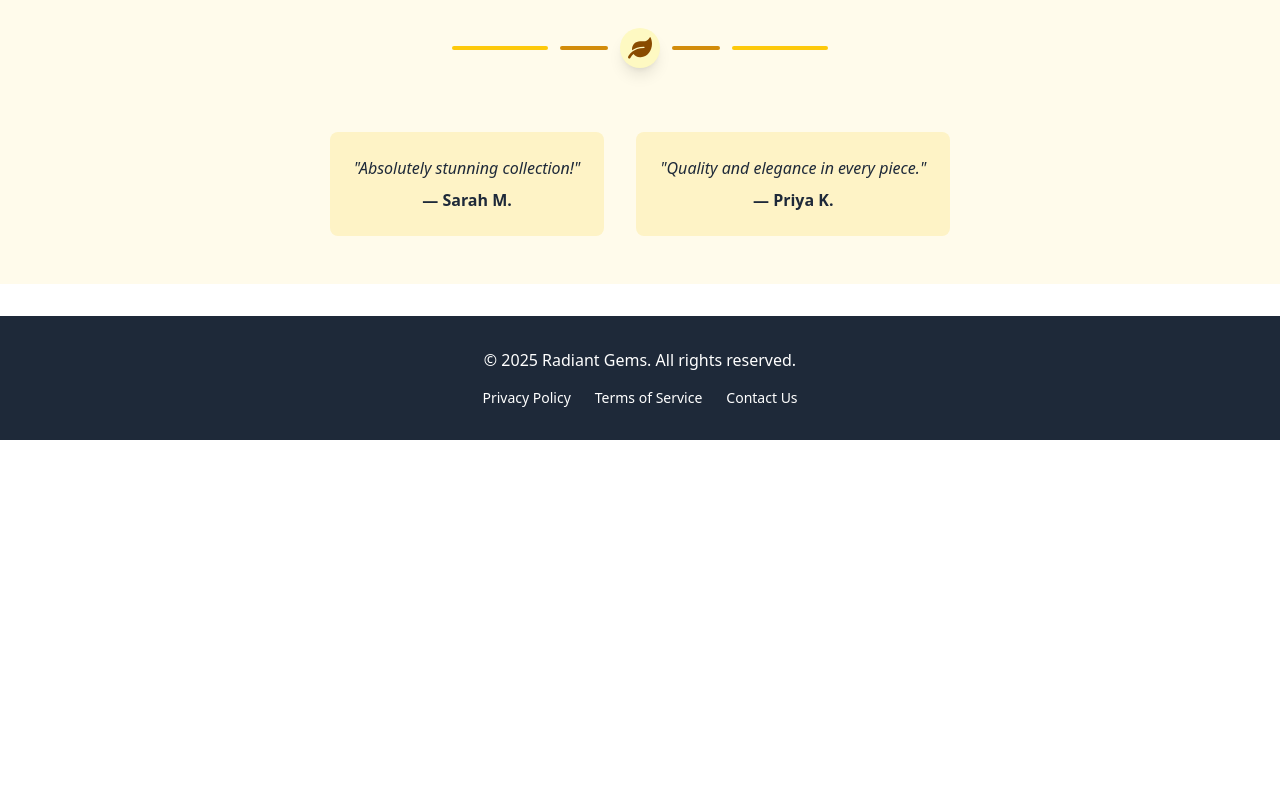
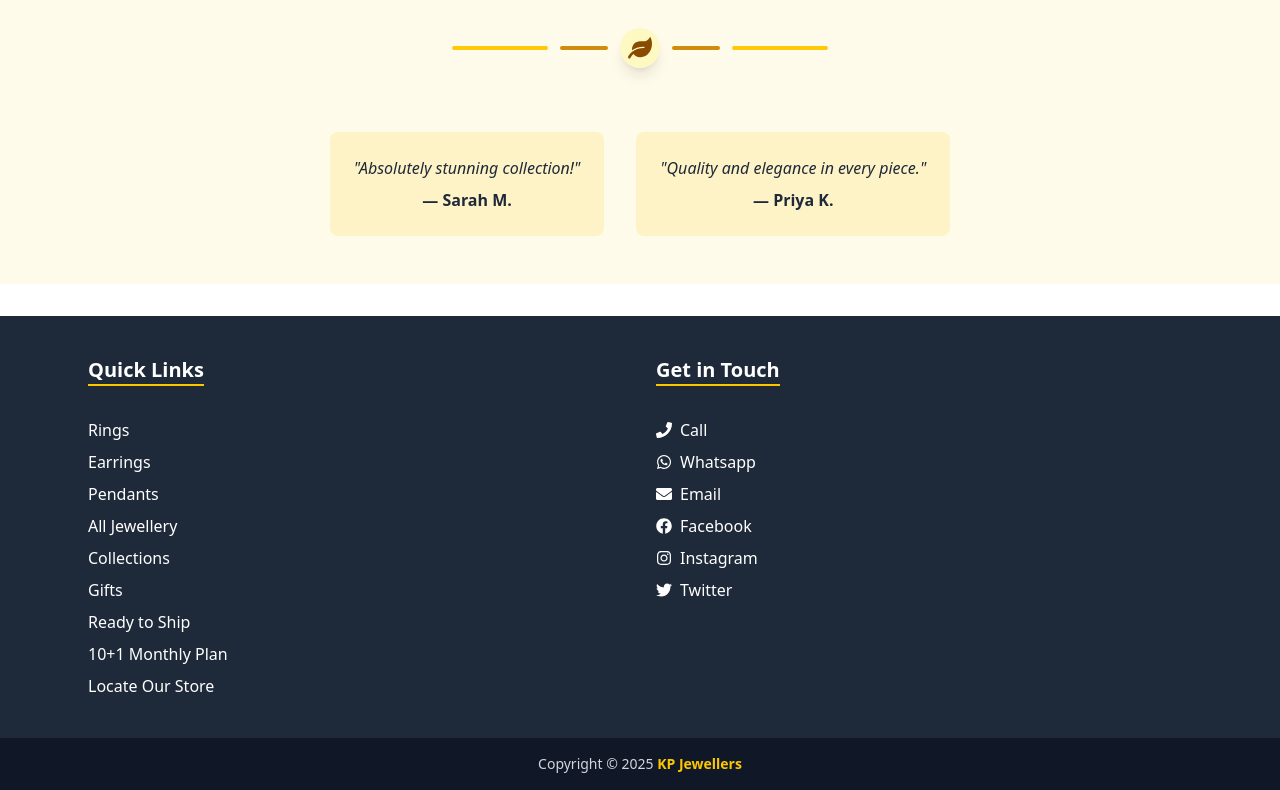
Before and after one commit to bhavesh65321/KP_jewellers, a React (Vite) app in the folder client/: page / in a window 1280 px wide. Shown: the part 2979-3769 px from the top of the page. Before the commit the page ends 3419 px from the top, so only its background shows below. Built offline with nearby package versions, Linux system fonts and the light colour scheme.

Commit message:
added footer component

```diff
--- a/client/src/components/Footer.jsx
+++ b/client/src/components/Footer.jsx
@@ -1,21 +1,67 @@
-import React from "react";
+import {
+  FaPhone,
+  FaWhatsapp,
+  FaEnvelope,
+  FaFacebook,
+  FaInstagram,
+  FaTwitter,
+} from "react-icons/fa";
+import { navItems } from "../constants/data";
 
 const Footer = () => {
   return (
-    <footer className="bg-gray-800 text-white py-8 text-center">
-      <p>
-        &copy; {new Date().getFullYear()} Radiant Gems. All rights reserved.
-      </p>
-      <div className="mt-4 flex justify-center gap-6 text-sm">
-        <a href="#" className="hover:underline">
-          Privacy Policy
-        </a>
-        <a href="#" className="hover:underline">
-          Terms of Service
-        </a>
-        <a href="#" className="hover:underline">
-          Contact Us
-        </a>
+    <footer className="bg-gray-800 text-white">
+      <div className="max-w-6xl mx-auto px-6 py-10 grid grid-cols-1 md:grid-cols-2 gap-8 text-center md:text-left">
+        {/* Quick Links */}
+        <div>
+          <h3 className="text-xl font-semibold mb-4 border-b-2 border-yellow-400 inline-block">
+            Quick Links
+          </h3>
+          <ul className="mt-4 space-y-2">
+            {navItems.map((item, idx) => (
+              <li key={idx}>
+                <a href="#" className="hover:text-yellow-400 transition">
+                  {item.label}
+                </a>
+              </li>
+            ))}
+          </ul>
+        </div>
+
+        {/* Get in Touch */}
+        <div>
+          <h3 className="text-xl font-semibold mb-4 border-b-2 border-yellow-400 inline-block">
+            Get in Touch
+          </h3>
+          <ul className="mt-4 space-y-2">
+            <li className="flex items-center justify-center md:justify-start gap-2">
+              <FaPhone /> <span>Call</span>
+            </li>
+            <li className="flex items-center justify-center md:justify-start gap-2">
+              <FaWhatsapp /> <span>Whatsapp</span>
+            </li>
+            <li className="flex items-center justify-center md:justify-start gap-2">
+              <FaEnvelope /> <span>Email</span>
+            </li>
+            <li className="flex items-center justify-center md:justify-start gap-2">
+              <FaFacebook /> <span>Facebook</span>
+            </li>
+            <li className="flex items-center justify-center md:justify-start gap-2">
+              <FaInstagram /> <span>Instagram</span>
+            </li>
+            <li className="flex items-center justify-center md:justify-start gap-2">
+              <FaTwitter /> <span>Twitter</span>
+            </li>
+          </ul>
+        </div>
+      </div>
+
+      {/* Bottom Bar */}
+      <div className="bg-gray-900 text-sm text-center py-4 px-2 text-gray-300">
+        <p>
+          Copyright © 2025{" "}
+          <span className="text-yellow-400 font-semibold">KP Jewellers</span>
+        </p>
       </div>
     </footer>
   );
```
